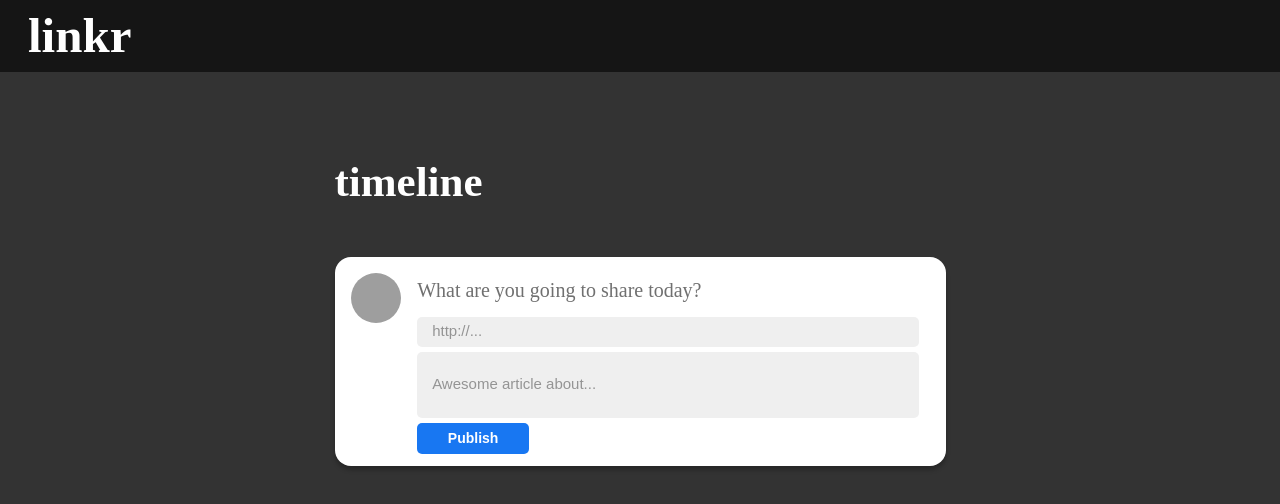
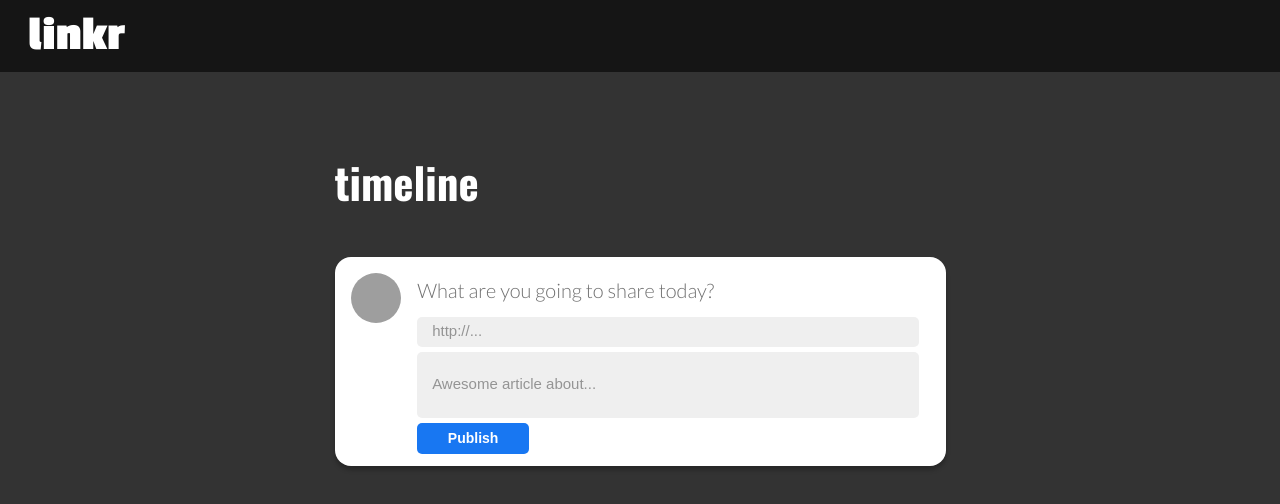
Before and after one commit to eumerme/projeto17-linkr-front, a React (Create React App) app: page /timeline in a window 1280 px wide. Shown: the top 504 px of the page. Built offline with nearby package versions, Linux system fonts and the light colour scheme; grey boxes are pictures that could not be loaded.

Commit message:
personalizando estilos de palavras

```diff
--- a/public/index.html
+++ b/public/index.html
@@ -3,7 +3,14 @@
   <head>
     <meta charset="utf-8" />
     <meta name="viewport" content="width=device-width, initial-scale=1" />
-    <title>React App</title>
+    <link rel="preconnect" href="https://fonts.googleapis.com" />
+    <link rel="preconnect" href="https://fonts.gstatic.com" crossorigin />
+    <link
+      href="https://fonts.googleapis.com/css2?family=Lato:ital,wght@0,100;0,300;0,400;0,700;1,100;1,300;1,400;1,700;1,900&family=Oswald:wght@200;300;400;500;600;700&family=Passion+One:wght@400;700;900&display=swap"
+      rel="stylesheet"
+    />
+    <title>Linkr</title>
+    <link rel="shortcut icon" href="./favicon.ico" />
   </head>
   <body>
     <noscript>You need to enable JavaScript to run this app.</noscript>
--- a/src/components/App.js
+++ b/src/components/App.js
@@ -1,7 +1,7 @@
 import GlobalStyle from "../styles/globalStyles";
 import { BrowserRouter, Routes, Route } from "react-router-dom";
 //import SingUp from "./SignUp/SignUp";
-import Home from "./home/Home";
+import Timeline from "./timeline/Timeline";
 
 export default function App() {
   return (
@@ -10,7 +10,7 @@
       <BrowserRouter>
         <Routes>
           {/* <Route path="/signup" element={<SingUp />} /> */}
-          <Route path="/timeline" element={<Home />} />
+          <Route path="/timeline" element={<Timeline />} />
         </Routes>
       </BrowserRouter>
     </>
--- a/src/components/home/Home.js
+++ b/src/components/timeline/Timeline.js
@@ -27,6 +27,7 @@
         })
         .catch(() => {
           alert("Houve um erro ao publicar seu link");
+          setMsgBtn("Publish");
           setUrl("");
           setComment("");
           setIsDisabled(false);
--- a/src/styles/TimelineStyles.js
+++ b/src/styles/TimelineStyles.js
@@ -49,6 +49,7 @@
     font-size: 49px;
     font-weight: 700;
     line-height: 53.95px;
+    font-family: "Passion One", cursive;
   }
   div {
     display: flex;
@@ -78,6 +79,7 @@
   align-items: center;
   h1 {
     width: 611px;
+    font-family: "Oswald", sans-serif;
     font-size: 43px;
     font-weight: 700;
     line-height: 63.73px;
@@ -98,6 +100,7 @@
   background-color: #ffffff;
   box-shadow: 0px 4px 4px rgba(0, 0, 0, 0.25);
   display: flex;
+  font-family: "Lato", sans-serif;
   div {
     width: 86px;
     display: flex;
@@ -134,6 +137,9 @@
         line-height: 18px;
         color: #949494;
       }
+      :focus {
+        outline: 0;
+      }
     }
     input:nth-child(3) {
       height: 66px;
```
